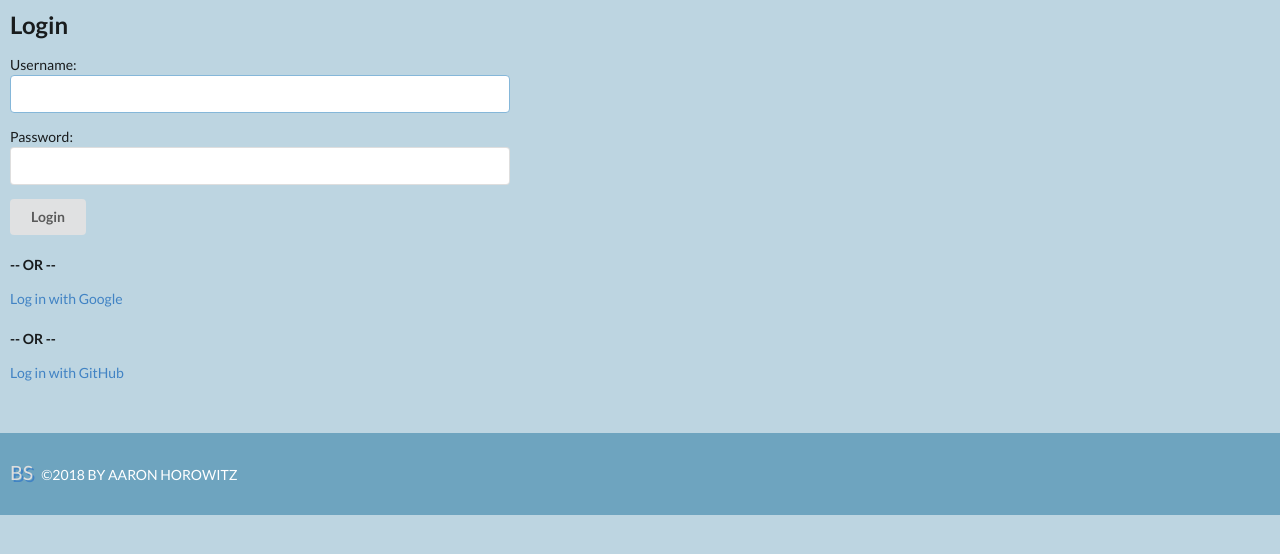
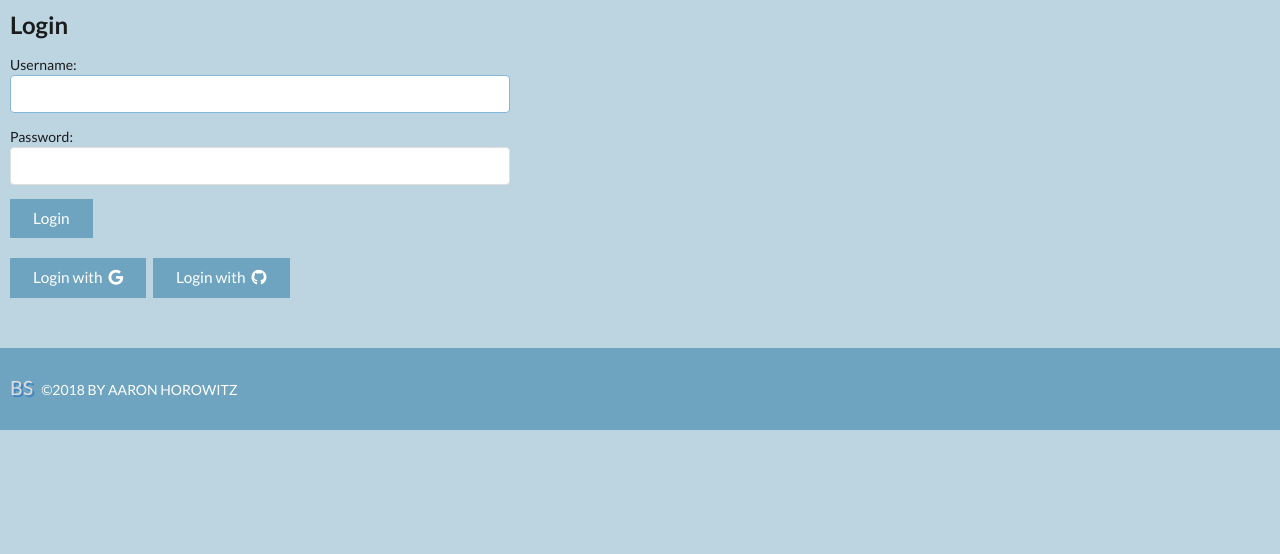
Before and after one commit to aaronhorowitz3/boldstatements, a Django app: a page that uses boldstatements_django/boldstatements/templates/registration/login.html in a window 1280 px wide. Shown: the part 221-775 px from the top of the page. Run offline with Django 3.2, Linux system fonts and the light colour scheme; some libraries are stand-ins or nearby versions.

Commit message:
found a sort solution, sort of. added fa icons to google and github auth

```diff
--- a/boldstatements_django/boldstatements/static/css/style.css
+++ b/boldstatements_django/boldstatements/static/css/style.css
@@ -43,11 +43,13 @@ nav a {
    padding-left: 10px;
    padding-right: 50px;
    color: white;
+   /* border-radius: 2px; */
+   transition: all .15s ease-in-out;
 }
 
 nav a:hover {
    color: #6EA4BF;
-   background-color: rgba(255, 255, 255, .7);
+   background-color: white;
 }
 
 .false {
@@ -148,11 +150,44 @@ nav a:hover {
    padding: .5em !important;
    padding-left: 10px !important;
    padding-right: 10px !important;
+   transition: all .15s ease-in-out;
 }
 
 .auth-links a:hover {
    color: #6EA4BF !important;
-   background-color: rgba(255, 255, 255, .7) !important;
+   background-color: white !important;
+}
+
+.logbutts {
+   color: white !important;
+   background-color: #6EA4BF !important;
+   border-radius: 0 !important;
+   font-size: 1.1em !important;
+   font-weight: normal !important;
+   transition: all .15s ease-in-out !important;
+   cursor: pointer;
+   display: inline-block;
+   min-height: 1em;
+   outline: none;
+   border: none;
+   vertical-align: baseline;
+   font-family: 'Lato', 'Helvetica Neue', Arial, Helvetica, sans-serif;
+   margin: 0em 0.25em 0em 0em;
+   padding: 0.78571429em 1.5em 0.78571429em;
+   line-height: 1.2em;
+}
+
+.sign-up {
+   max-width: 500px;
+}
+
+.sign-up ul, .helptext {
+   display: none;
+}
+
+.logbutts:hover {
+   color: #6EA4BF !important;
+   background-color: white !important;
 }
 
 #true-radio, #false-radio {
@@ -178,3 +213,7 @@ footer {
    color: #dddddd;
    text-shadow: 2px 2px #4183C4;
 }
+
+.hidden {
+   display: none;
+}
--- a/boldstatements_django/boldstatements/templates/boldstatements/base.html
+++ b/boldstatements_django/boldstatements/templates/boldstatements/base.html
@@ -7,6 +7,8 @@
    <link rel="stylesheet" type="text/css" href="{% static 'css/semantic.css' %}">
    <link rel="stylesheet" href="/css/master.css">
    <link rel="stylesheet" href="{% static 'css/style.css' %}">
+   <link rel="stylesheet" href="https://use.fontawesome.com/releases/v5.1.0/css/all.css" integrity="sha384-lKuwvrZot6UHsBSfcMvOkWwlCMgc0TaWr+30HWe3a4ltaBwTZhyTEggF5tJv8tbt" crossorigin="anonymous">
+   <link rel="icon" type="image/png" href="/static/images/shout-head.png">
    <script
    src="https://code.jquery.com/jquery-3.1.1.min.js"
    integrity="sha256-hVVnYaiADRTO2PzUGmuLJr8BLUSjGIZsDYGmIJLv2b8="
--- a/boldstatements_django/boldstatements/templates/registration/login.html
+++ b/boldstatements_django/boldstatements/templates/registration/login.html
@@ -6,14 +6,10 @@
    <form method="post" class="ui form">
       {% csrf_token %}
       {{ form.as_p }}
-      <button type="submit" class="ui button">Login</button>
+      <button type="submit" class="ui button logbutts">Login</button>
    </form>
    <br>
-   <p><strong>-- OR --</strong></p>
-   <a href="{% url 'social:begin' 'google-oauth2' %}">Log in with Google</a>
-   <br>
-   <br>
-   <p><strong>-- OR --</strong></p>
-  <a href="{% url 'social:begin' 'github' %}">Log in with GitHub</a><br>
+   <a href="{% url 'social:begin' 'google-oauth2' %}"><button class="ui button logbutts"><span>Login with &nbsp;<i class="fab fa-google"></i></span></button></a>
+   <a href="{% url 'social:begin' 'github' %}"><button class="ui button logbutts"><span>Login with &nbsp;<i class="fab fa-github"></i></span></button></a>
 </div>
 {% endblock %}
```
Also changed, not shown: boldstatements_django/boldstatements/static/scripts/app.js (+12 -58 lines), boldstatements_django/boldstatements/templates/boldstatements/signup.html (+13 -9 lines), boldstatements_django/boldstatements/templates/boldstatements/statement_feed.html (+22 -1 lines), boldstatements_django/boldstatements/static/images/shout-head.png (added).
